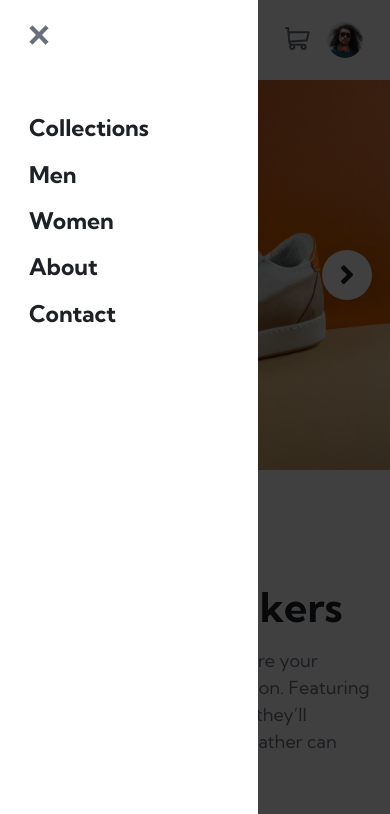
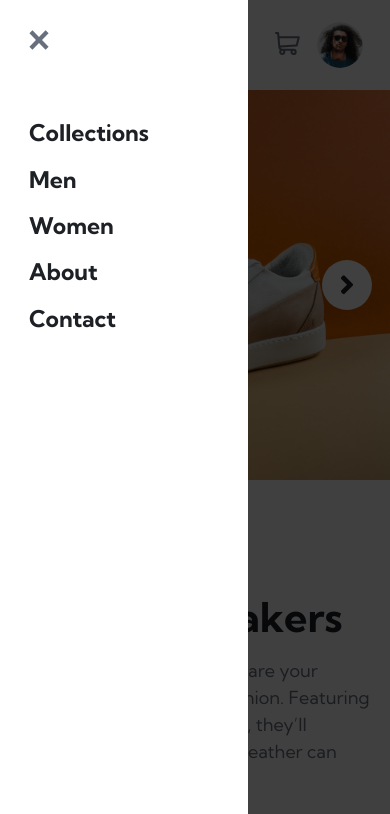
Before and after one commit to laachouch8/E-commerce_product_page, a plain HTML site: page index.html in a window 390 px wide. Both pictures are taken after a click on the element 35 px from the left and 39 px from the top of the page. Shown: the top 814 px of the page. Drawn offline with Linux system fonts and the light colour scheme.

Commit message:
edit in index.html and main.css and script.js

```diff
--- a/css/main.css
+++ b/css/main.css
@@ -54,8 +54,8 @@ ul {
 }
 
 header .container {
-  padding-top: 30px;
-  padding-bottom: 30px;
+  padding-top: 25px;
+  padding-bottom: 25px;
   display: flex;
   justify-content: space-between;
   align-items: center;
@@ -117,10 +117,10 @@ header .nav ul {
   header .nav ul.active::before {
     content: "";
     position: absolute;
-    width: 132px;
+    width: 142px;
     height: 100%;
     background-color: hsl(0deg 0% 0% / 75%);
-    right: -132px;
+    right: -142px;
     opacity: 0;
     animation: waitForAdd 0.5s 0.3s forwards ease;
   }
@@ -170,7 +170,7 @@ header .nav ul a::before {
   height: 4px;
   opacity: 0;
   background-color: var(--Orange);
-  bottom: -42px;
+  bottom: -41px;
   transition: var(--transition);
 }
 @media (max-width: 767px) {
@@ -188,8 +188,8 @@ header .profile {
   position: relative;
 }
 header .profile .photo {
-  width: 40px;
-  margin-left: 40px;
+  width: 50px;
+  margin-left: 33px;
   border: 2px solid transparent;
   border-radius: 50%;
   cursor: pointer;
--- a/index.html
+++ b/index.html
@@ -19,6 +19,7 @@
 </head>
 
 <body>
+  <main>
     <header>
       <div class="container">
         <div class="nav">
@@ -158,6 +159,8 @@
           <img src="images/image-product-4-thumbnail.jpg" alt="">
         </div>
       </div>
+  </main>
+
   <!--
   0
   <div class="attribution">
```
Lines whose indentation alone changed are shown as unchanged.
